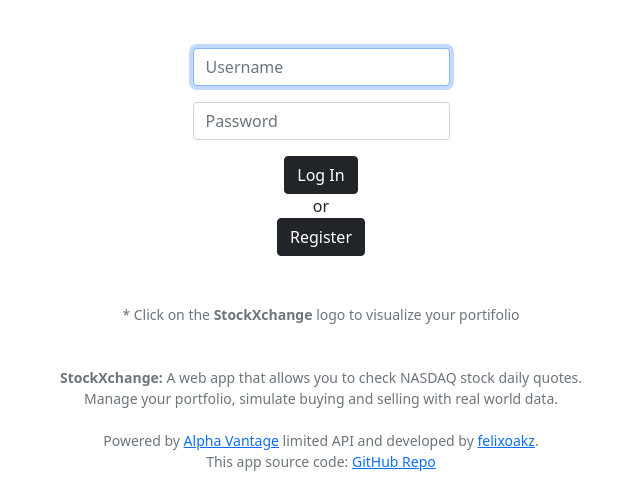
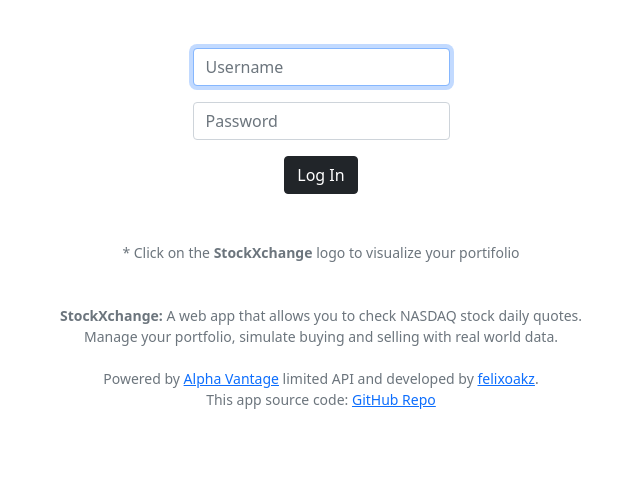
Before and after one commit to felixoakz/stockXchange, a Flask app: page /login in a window 1280 px wide. Shown: the part 76-572 px from the top of the page, without its empty margins (319-959 px from the left). Run offline with Flask 2, Linux system fonts and the light colour scheme.

Commit message:
final stock project

```diff
--- a/templates/login.html
+++ b/templates/login.html
@@ -14,8 +14,6 @@
         <input class="form-control mx-auto w-auto" id="password" name="password" placeholder="Password" type="password">
     </div>
     <button class="btn btn-dark" type="submit">Log In</button><br>
-    or <br>
-    <button class="btn btn-dark" type="submit">Register</button>
 </form>
 
 {% endblock %}
```
